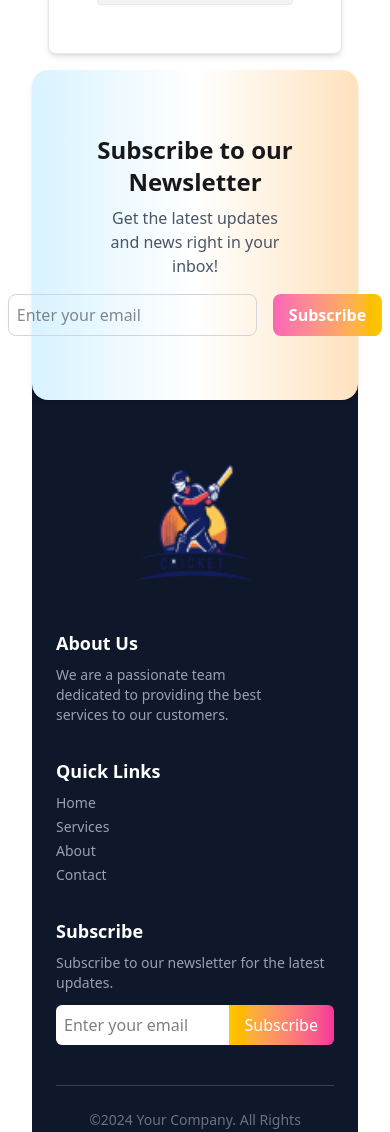
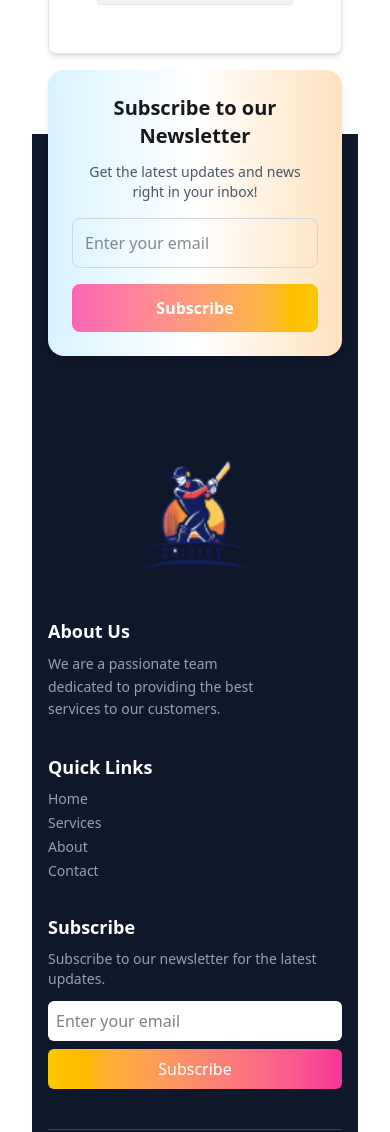
Before and after one commit to FahmidaTasmia/cricket-bid-pro, a React (Vite) app: page / in a window 390 px wide. Shown: the part 7991-9123 px from the top of the page. Built offline with nearby package versions, Linux system fonts and the light colour scheme.

Commit message:
📱 Make Footer responsive with stacked input/button and adaptive grid

```diff
--- a/src/component/Footer/Footer.jsx
+++ b/src/component/Footer/Footer.jsx
@@ -1,25 +1,29 @@
 import React from 'react';
-import logo from '../../assets/logo.png'
+import logo from '../../assets/logo.png';
 
 const Footer = () => {
   return (
     <div>
-           <footer className="bg-[#0F172A] text-white px-6 pb-10">
-                    {/* logo */}
-                    <div className='flex justify-center'>
-                        <img className='w-30' src={logo} alt="" />
+      <footer className="bg-[#0F172A] text-white px-4 sm:px-6 pb-10 pt-10">
+        {/* Logo */}
+        <div className="flex justify-center">
+          <img className="w-28 sm:w-32 md:w-36" src={logo} alt="Logo" />
         </div>
-                <div className="mt-12 mx-auto grid grid-cols-1 md:grid-cols-3 gap-8">
-                {/* About */}
-                <div className='text-start'>
+
+        {/* Footer Grid */}
+        <div className="mt-12 mx-auto grid grid-cols-1 sm:grid-cols-2 md:grid-cols-3 gap-8 max-w-6xl">
+          {/* About Us */}
+          <div className="text-start">
             <h2 className="font-bold text-lg mb-2">About Us</h2>
-                <p className="text-sm text-gray-400 ">
-                    We are a passionate team <br /> dedicated to providing the best <br /> services  to our customers.
+            <p className="text-sm text-gray-400 leading-relaxed">
+              We are a passionate team <br />
+              dedicated to providing the best <br />
+              services to our customers.
             </p>
           </div>
 
           {/* Quick Links */}
-                <div className='text-start'>
+          <div className="text-start">
             <h2 className="font-bold text-lg mb-2">Quick Links</h2>
             <ul className="text-sm text-gray-400 space-y-1">
               <li><a href="#" className="hover:text-white">Home</a></li>
@@ -30,18 +34,18 @@ const Footer = () => {
           </div>
 
           {/* Subscribe */}
-                <div className='text-start'>
+          <div className="text-start">
             <h2 className="font-bold text-lg mb-2">Subscribe</h2>
             <p className="text-sm text-gray-400 mb-3">
               Subscribe to our newsletter for the latest updates.
             </p>
-                <div className="flex ">
+            <div className="flex flex-col sm:flex-row gap-2">
               <input
                 type="email"
                 placeholder="Enter your email"
-                    className="p-2 rounded-l-md bg-white text-black w-full"
+                className="p-2 rounded-md sm:rounded-l-md bg-white text-black w-full"
               />
-                    <button className="bg-gradient-to-r from-yellow-400 to-pink-500 text-white px-4 py-2 rounded-r-md">
+              <button className="bg-gradient-to-r from-yellow-400 to-pink-500 text-white px-4 py-2 rounded-md sm:rounded-l-none sm:rounded-r-md w-full sm:w-auto">
                 Subscribe
               </button>
             </div>
--- a/src/component/Newsletter/Newsletter.jsx
+++ b/src/component/Newsletter/Newsletter.jsx
@@ -2,17 +2,23 @@ import React from 'react';
 
 const Newsletter = () => {
   return (
-        <div className='bg-[#0F172A] '>
-         <div className="bg-gradient-to-r from-[#d8f3ff] via-white to-[#ffe2bd] p-16 rounded-2xl shadow-md max-w-3xl mx-auto mt-20 relative bottom-16">
-            <h2 className="text-2xl font-bold text-center mb-2">Subscribe to our Newsletter</h2>
-            <p className="text-center text-gray-600 mb-4">Get the latest updates and news right in your inbox!</p>
-            <div className="flex justify-center gap-4">
+    <div className="bg-[#0F172A] px-4 ">
+      <div className="bg-gradient-to-r from-[#d8f3ff] via-white to-[#ffe2bd]
+                      p-6 sm:p-10 lg:p-16 rounded-2xl shadow-md
+                      max-w-3xl mx-auto mt-20 relative bottom-16">
+        <h2 className="text-xl sm:text-2xl md:text-3xl font-bold text-center mb-3">
+          Subscribe to our Newsletter
+        </h2>
+        <p className="text-center text-sm sm:text-base text-gray-600 mb-4 sm:mb-6">
+          Get the latest updates and news right in your inbox!
+        </p>
+        <div className="flex flex-col sm:flex-row justify-center gap-4">
           <input
             type="email"
             placeholder="Enter your email"
-                className="p-2 rounded-lg border border-gray-300 w-64 focus:outline-none"
+            className="p-3 rounded-lg border border-gray-300 w-full sm:w-64 focus:outline-none"
           />
-                <button className="bg-gradient-to-r from-pink-400 to-yellow-400 text-white px-4 py-2 rounded-lg font-semibold hover:opacity-90">
+          <button className="bg-gradient-to-r from-pink-400 to-yellow-400 text-white px-6 py-3 rounded-lg font-semibold hover:opacity-90 transition-all w-full sm:w-auto">
             Subscribe
           </button>
         </div>
--- a/src/component/Players/Players.jsx
+++ b/src/component/Players/Players.jsx
@@ -62,7 +62,7 @@ const Players = ({
   );
 
   return (
-    <div className="px-4 sm:px-6 lg:px-8">
+    <div className="px-4 sm:px-6 lg:px-8 md:mb-20 lg:mb-40">
       {/* Top section */}
       <div className="flex flex-col sm:flex-row justify-between items-start sm:items-center my-8 gap-4">
         <h2 className="text-xl sm:text-2xl font-bold">Available Players</h2>
```
Lines whose indentation alone changed are shown as unchanged.
